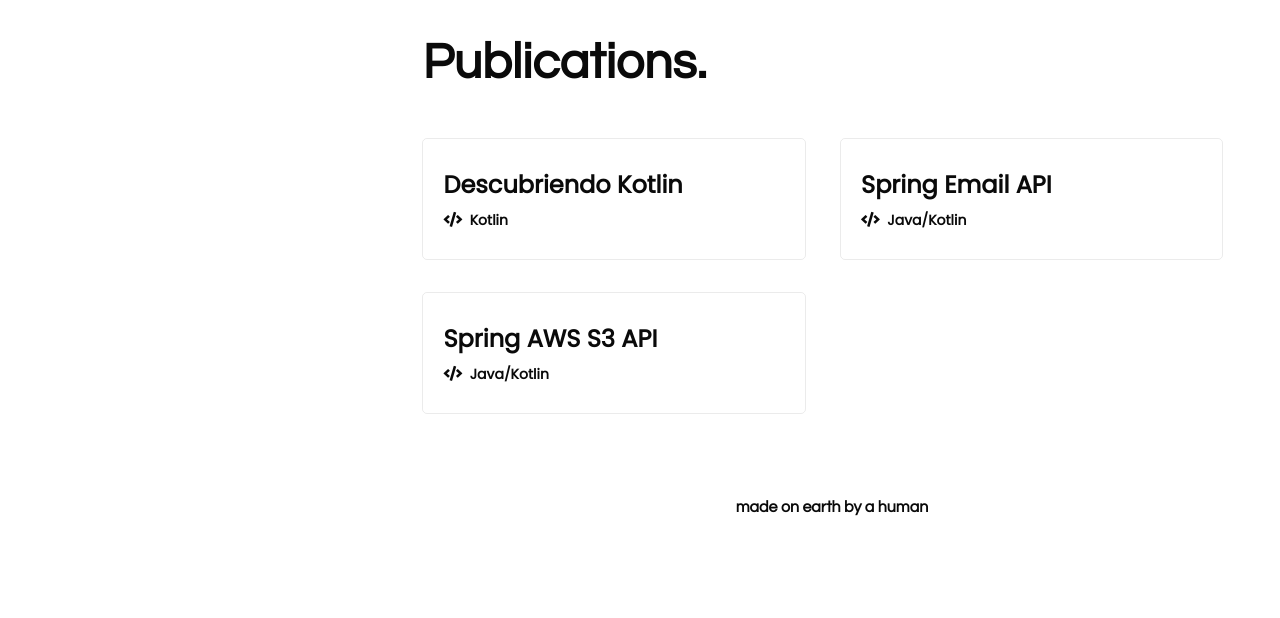
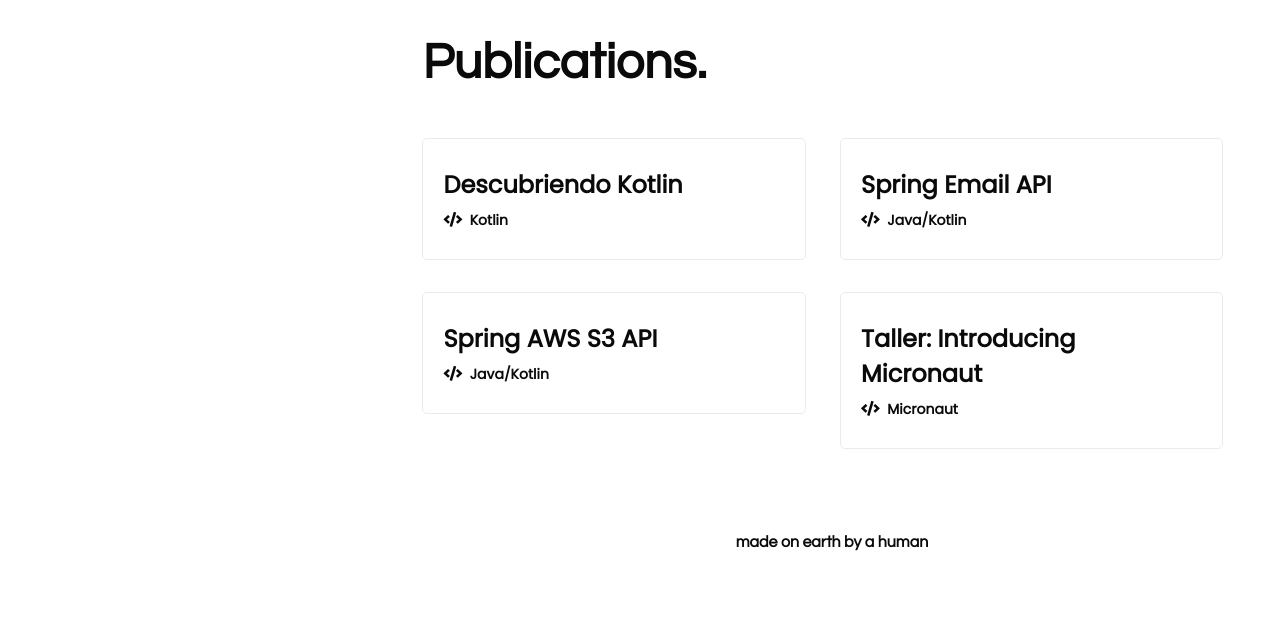
Before and after one commit to migangqui/migangqui.github.io, a plain HTML site: page index.html in a window 1280 px wide. Shown: the part 822-1440 px from the top of the page. Before the commit the page ends 1405 px from the top, so only its background shows below. Drawn offline with nearby package versions, Linux system fonts and the light colour scheme.

Commit message:
Add artricle

```diff
--- a/index.html
+++ b/index.html
@@ -139,6 +139,14 @@
                     </div>
                 </section>
                 </a>
+                <a href="https://profile.es/blog/taller-introducing-micronaut/" target="_blank">
+                <section>
+                    <div class="section_title">Taller: Introducing Micronaut</div>
+                    <div class="bottom_section">
+                        <span style="display:inline-block;"><i class="fas fa-code"></i>&nbsp; Micronaut</span>
+                    </div>
+                </section>
+                </a>
             </div>
         </div>
         <div id="footer">
```
